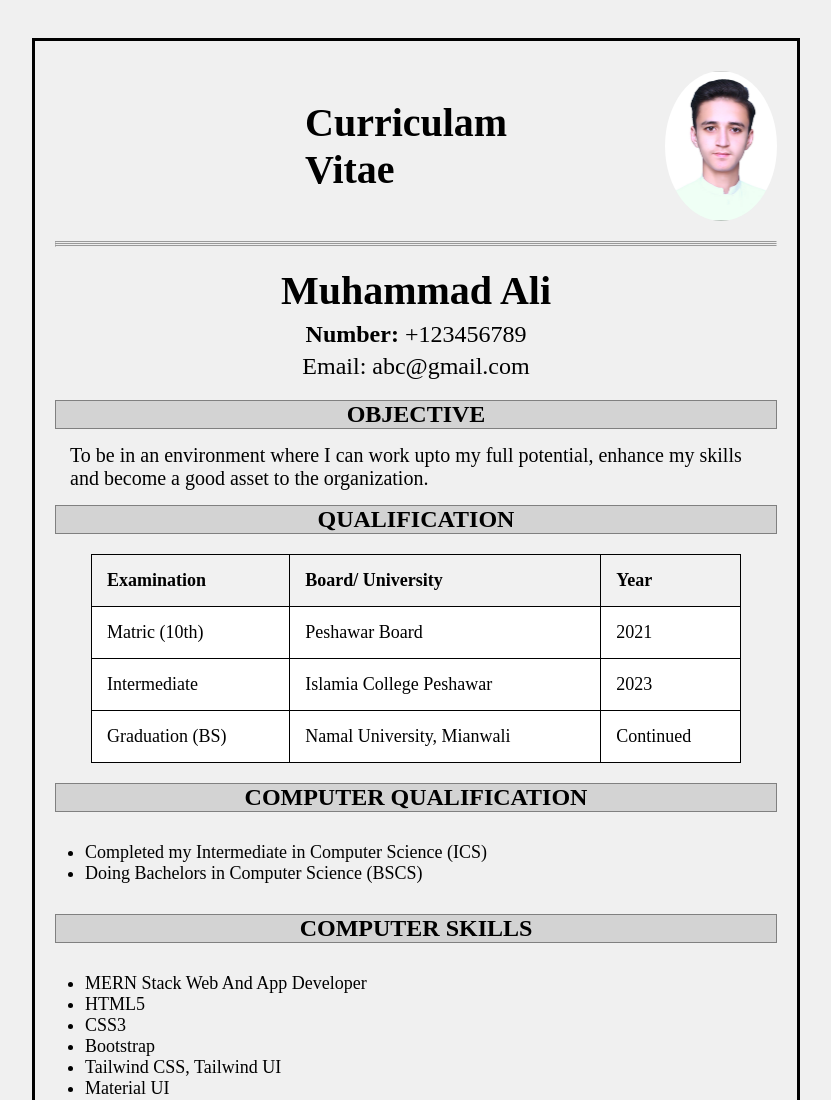
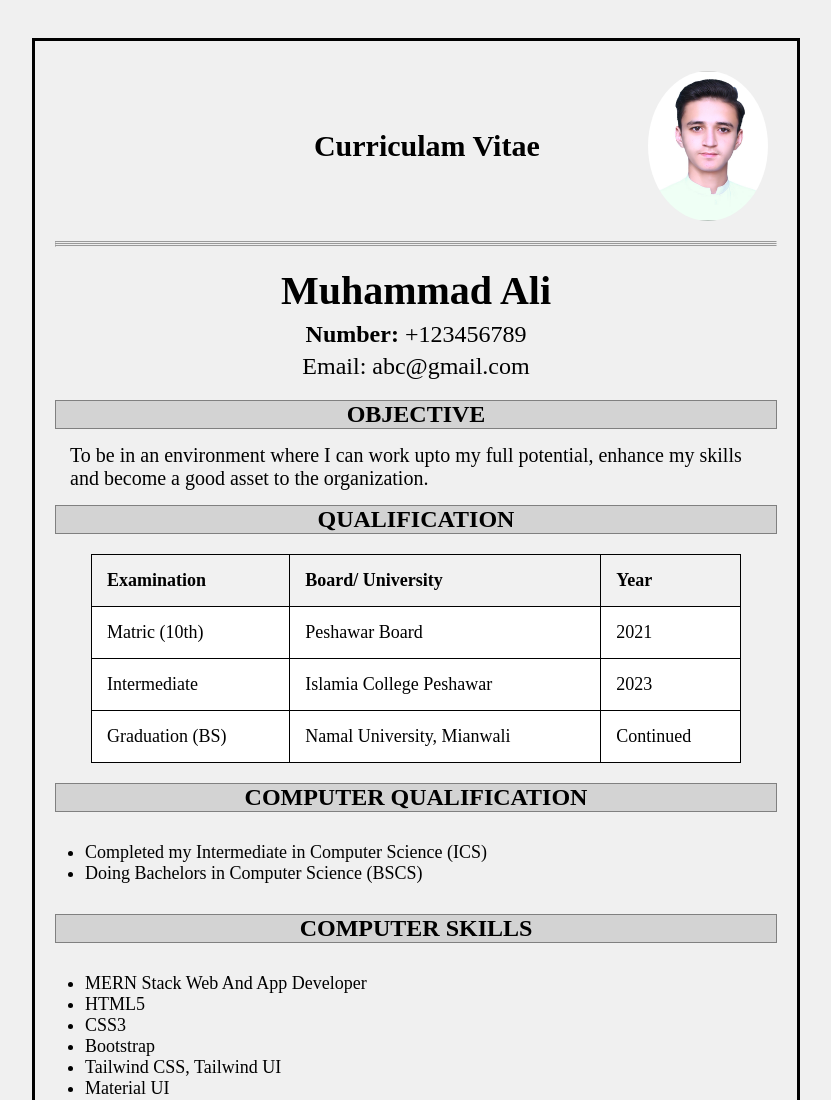
Before and after one commit to aligoharcodepulse/ICT-Lab6, a plain HTML site: page index.html in a window 1280 px wide. Shown: the top 1100 px of the page, without its empty margins (224-1055 px from the left). Drawn offline with Linux system fonts and the light colour scheme.

Commit message:
header style changes

```diff
--- a/index.html
+++ b/index.html
@@ -8,7 +8,7 @@
 <body>
     <div>
         <div class="div1">
-            <h1 style="font-size: 40px; margin-left: 250px;">Curriculam Vitae</h1>
+            <h1 style="font-size: 30px; margin-left: 250px;">Curriculam Vitae</h1>
             <img src="./104230.JPG" alt="My Image" width="120px" height="150px" style="border-radius: 50%; margin-left: 15%;">
         </div>
         <hr><hr><hr>
```
